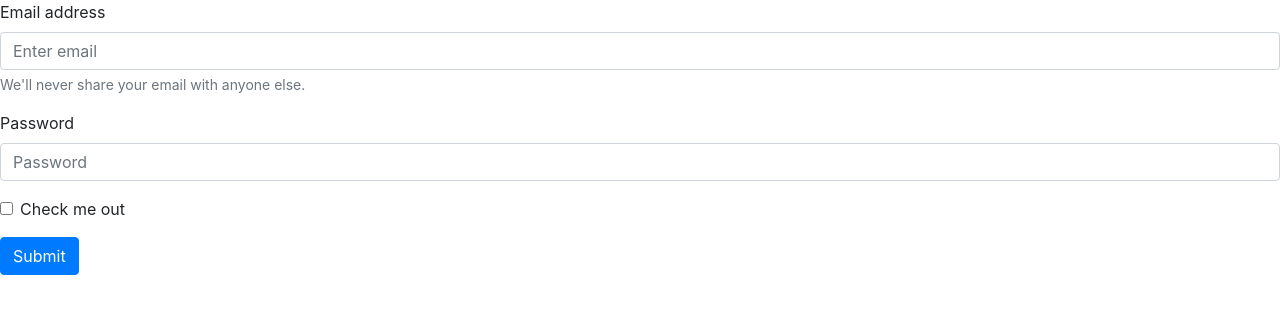
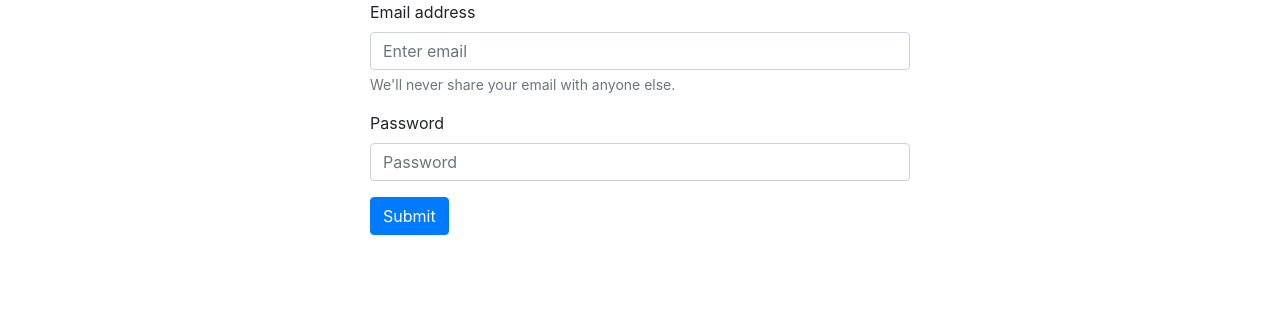
Before and after one commit to andaica/react-login-example, a React (Create React App) app: page / in a window 1280 px wide. Shown: the top 314 px of the page. Built offline with nearby package versions, Linux system fonts and the light colour scheme.

Commit message:
break component login

```diff
--- a/src/App.tsx
+++ b/src/App.tsx
@@ -1,61 +1,10 @@
 import React from "react";
-import { Button, Form } from "react-bootstrap";
 import "./App.css";
+import Login from "./login";
 
 class App extends React.Component<any, any> {
-  constructor(props: any) {
-    super(props);
-    this.state = { email: "", password: "" };
-
-    this.handleChange = this.handleChange.bind(this);
-    this.handleSubmit = this.handleSubmit.bind(this);
-  }
-
-  handleChange(event: any) {
-    console.log("event.target: ", event.target.name);
-    this.setState({ [event.target.name]: event.target.value });
-  }
-
-  handleSubmit(event: any) {
-    alert("A state was submitted: " + JSON.stringify(this.state));
-    event.preventDefault();
-  }
-
   render() {
-    return (
-      <Form onSubmit={this.handleSubmit}>
-        <Form.Group controlId="formBasicEmail">
-          <Form.Label>Email address</Form.Label>
-          <Form.Control
-            type="email"
-            name="email"
-            placeholder="Enter email"
-            value={this.state.email}
-            onChange={this.handleChange}
-          />
-          <Form.Text className="text-muted">
-            We'll never share your email with anyone else.
-          </Form.Text>
-        </Form.Group>
-
-        <Form.Group controlId="formBasicPassword">
-          <Form.Label>Password</Form.Label>
-          <Form.Control
-            type="password"
-            name="password"
-            placeholder="Password"
-            value={this.state.password}
-            onChange={this.handleChange}
-          />
-        </Form.Group>
-        <Form.Group controlId="formBasicCheckbox">
-          <Form.Check type="checkbox" label="Check me out" />
-        </Form.Group>
-        <Button variant="primary" type="submit">
-          Submit
-        </Button>
-      </Form>
-    );
+    return <Login />;
   }
 }
 
--- /dev/null
+++ b/src/login/index.tsx
@@ -0,0 +1,66 @@
+import React from "react";
+import { Button, Col, Container, Form, Row } from "react-bootstrap";
+import "./login.css";
+
+class Login extends React.Component<any, any> {
+  constructor(props: any) {
+    super(props);
+    this.state = { email: "", password: "" };
+
+    this.handleChange = this.handleChange.bind(this);
+    this.handleSubmit = this.handleSubmit.bind(this);
+  }
+
+  handleChange(event: any) {
+    console.log("event.target: ", event.target.name);
+    this.setState({ [event.target.name]: event.target.value });
+  }
+
+  handleSubmit(event: any) {
+    alert("A state was submitted: " + JSON.stringify(this.state));
+    event.preventDefault();
+  }
+
+  render() {
+    return (
+      <Container>
+        <Row className="justify-content-md-center">
+          <Col sm={6}>
+            <Form onSubmit={this.handleSubmit} className="login">
+              <Form.Group controlId="formBasicEmail">
+                <Form.Label>Email address</Form.Label>
+                <Form.Control
+                  type="email"
+                  name="email"
+                  placeholder="Enter email"
+                  value={this.state.email}
+                  onChange={this.handleChange}
+                />
+                <Form.Text className="text-muted">
+                  We'll never share your email with anyone else.
+                </Form.Text>
+              </Form.Group>
+
+              <Form.Group controlId="formBasicPassword">
+                <Form.Label>Password</Form.Label>
+                <Form.Control
+                  type="password"
+                  name="password"
+                  placeholder="Password"
+                  value={this.state.password}
+                  onChange={this.handleChange}
+                />
+              </Form.Group>
+
+              <Button variant="primary" type="submit">
+                Submit
+              </Button>
+            </Form>
+          </Col>
+        </Row>
+      </Container>
+    );
+  }
+}
+
+export default Login;
```
Also changed, not shown: src/login/login.css (added).
